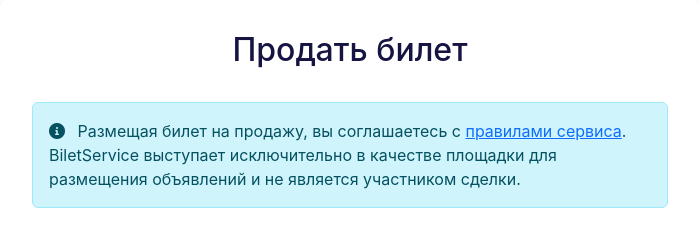
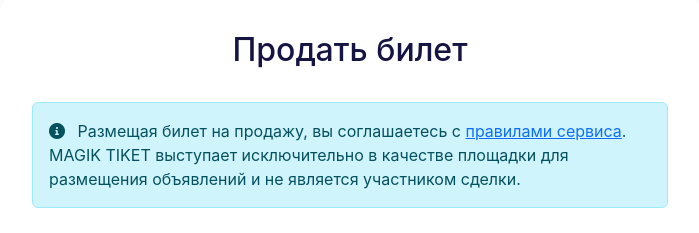
Before and after one commit to Officer88/tik_mak, a Flask app: page /sell-ticket in a window 1280 px wide. Shown: the part 246-479 px from the top of the page, without its empty margins (290-989 px from the left). Run offline with Flask 3, Linux system fonts and the light colour scheme; a user stored in the database is signed in; data that the repository does not hold is empty.

Commit message:
Allow ticket sales without user login and update site branding to "MAGIK TIKET".
Replit-Commit-Author: Agent
Replit-Commit-Session-Id: b68f5f71-f5cb-4914-b00e-5085bf7c9dd5
Replit-Commit-Screenshot-Url: https://storage.googleapis.com/screenshot-production-us-central1/8fd244ac-9cbf-4837-abb7-edaa35c73ee7/556ae86f-aa87-4d60-a0f6-9d1421c34305.jpg

```diff
--- a/models.py
+++ b/models.py
@@ -179,7 +179,7 @@ class Slide(db.Model):
 # User's Tickets for Sale model
 class TicketForSale(db.Model):
     id = db.Column(db.Integer, primary_key=True)
-    user_id = db.Column(db.Integer, db.ForeignKey('user.id'), nullable=False)
+    user_id = db.Column(db.Integer, db.ForeignKey('user.id'), nullable=True)  # Разрешаем NULL для неавторизованных пользователей
     event_id = db.Column(db.Integer, db.ForeignKey('event.id'), nullable=False)
     ticket_type = db.Column(db.String(32), nullable=False)  # electronic or physical
     section = db.Column(db.String(64), nullable=True)
--- a/routes.py
+++ b/routes.py
@@ -390,7 +390,6 @@ def submit_review(event_id):
 
 # Sell ticket route
 @main_bp.route('/sell-ticket', methods=['GET', 'POST'])
-@login_required
 def sell_ticket():
     form = SellTicketForm()
 
@@ -401,8 +400,13 @@ def sell_ticket():
     ]
 
     if form.validate_on_submit():
+        # Определяем user_id для билета
+        user_id = None
+        if current_user.is_authenticated:
+            user_id = current_user.id
+
         ticket = TicketForSale(
-            user_id=current_user.id,
+            user_id=user_id if user_id else None,
             event_id=form.event_id.data,
             ticket_type=form.ticket_type.data,
             section=form.section.data,
--- a/templates/sell_ticket.html
+++ b/templates/sell_ticket.html
@@ -1,6 +1,6 @@
 {% extends 'base.html' %}
 
-{% block title %}Продать билет - BiletService{% endblock %}
+{% block title %}Продать билет - MAGIK TIKET{% endblock %}
 
 {% block content %}
 <div class="container mt-4">
@@ -10,7 +10,7 @@
                 <h2 class="sell-ticket-title">Продать билет</h2>
 
                 <div class="alert alert-info mb-4">
-                    <i class="fas fa-info-circle me-2"></i> Размещая билет на продажу, вы соглашаетесь с <a href="#" data-bs-toggle="modal" data-bs-target="#termsModal">правилами сервиса</a>. BiletService выступает исключительно в качестве площадки для размещения объявлений и не является участником сделки.
+                    <i class="fas fa-info-circle me-2"></i> Размещая билет на продажу, вы соглашаетесь с <a href="#" data-bs-toggle="modal" data-bs-target="#termsModal">правилами сервиса</a>. MAGIK TIKET выступает исключительно в качестве площадки для размещения объявлений и не является участником сделки.
                 </div>
 
                 <form method="post" action="{{ url_for('main.sell_ticket') }}">
@@ -154,7 +154,7 @@
             </div>
             <div class="modal-body">
                 <h6>1. Общие положения</h6>
-                <p>1.1. BiletService предоставляет платформу для размещения объявлений о продаже билетов от пользователей, но не является участником сделок между продавцами и покупателями.</p>
+                <p>1.1. MAGIK TIKET предоставляет платформу для размещения объявлений о продаже билетов от пользователей, но не является участником сделок между продавцами и покупателями.</p>
                 <p>1.2. Пользователь несет полную ответственность за достоверность предоставляемой информации о билетах.</p>
 
                 <h6>2. Условия размещения</h6>
@@ -163,7 +163,7 @@
                 <p>2.3. Запрещается продавать билеты по ценам, значительно превышающим их номинальную стоимость.</p>
 
                 <h6>3. Ответственность</h6>
-                <p>3.1. BiletService не несет ответственности за действия пользователей и не гарантирует подлинность билетов.</p>
+                <p>3.1. MAGIK TIKET не несет ответственности за действия пользователей и не гарантирует подлинность билетов.</p>
                 <p>3.2. В случае нарушения правил сервиса, администрация вправе удалить объявление без предварительного уведомления.</p>
                 <p>3.3. При выявлении случаев мошенничества, данные пользователя могут быть переданы правоохранительным органам.</p>
             </div>
```
